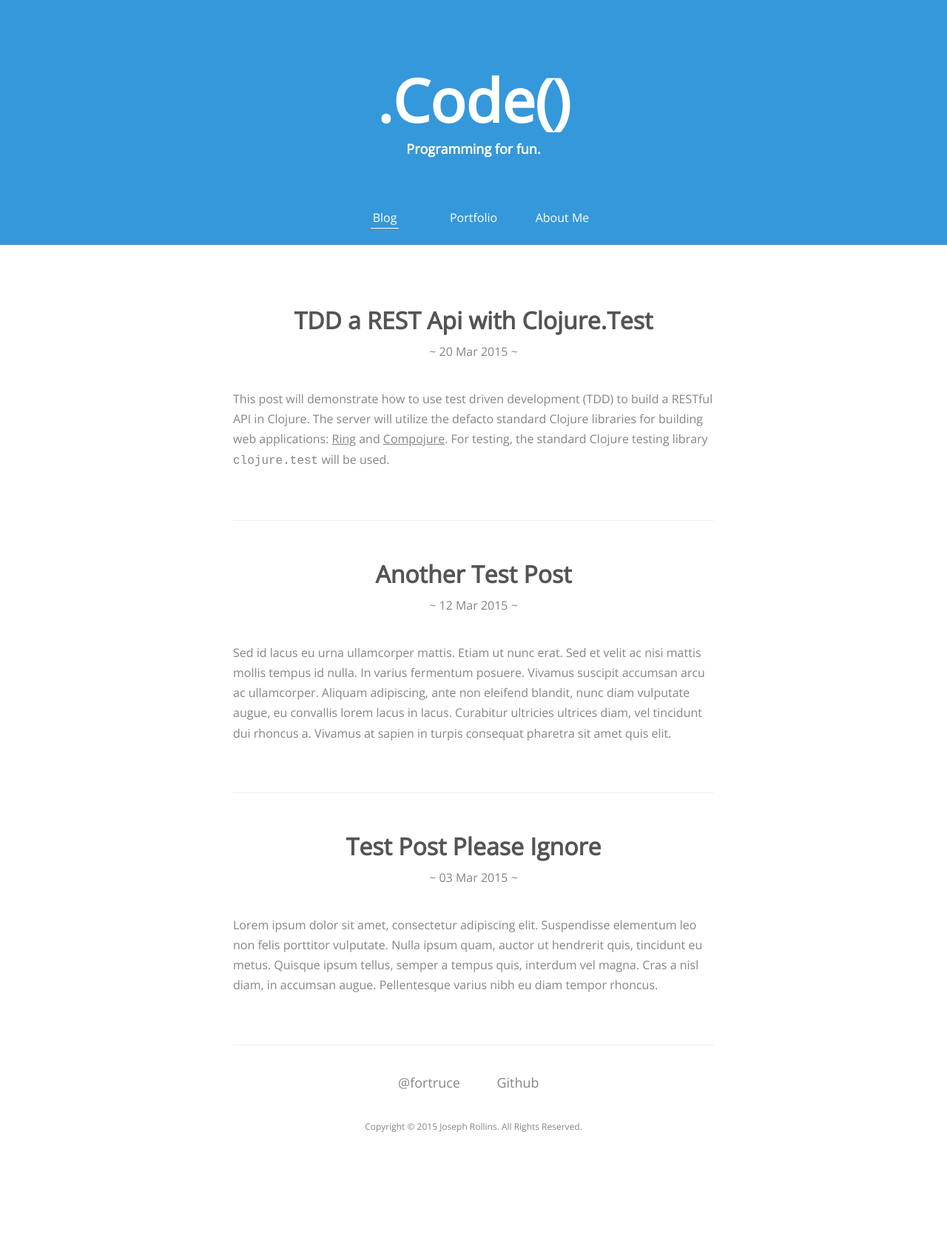
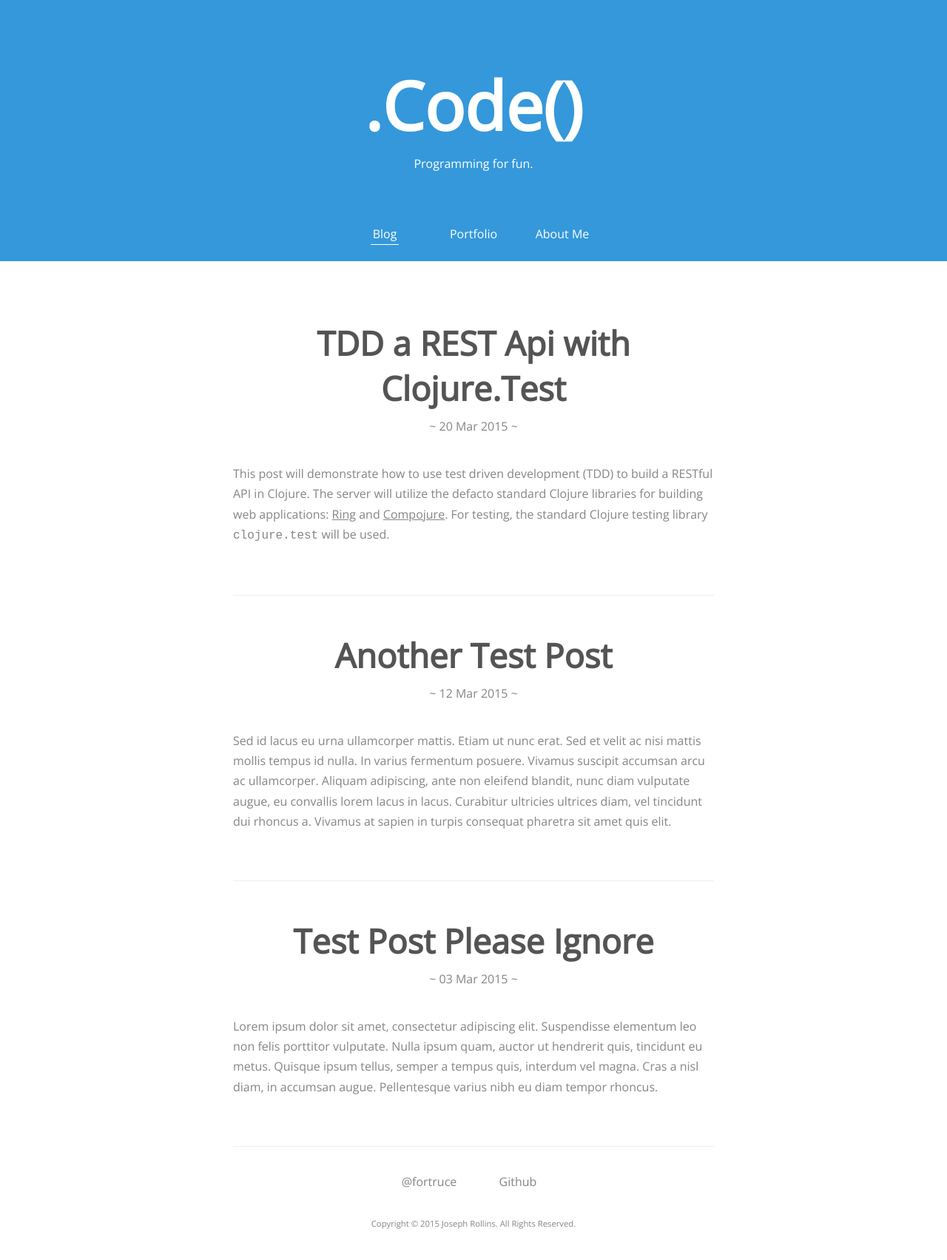
Before and after one commit to fortruce/fortruce.github.io, a Jekyll site: the page built from index.html, in a window 1280 px wide. Shown: the whole page at 74% size. Built offline with Jekyll 4.4.1, drawn with Linux system fonts in a browser that asks for light colours; the list of posts is cut into pages by our own code; before the commit the page ends 1573 px from its top, so only the background shows below that.

Commit message:
use em's for font-size

```diff
--- a/_includes/header.html
+++ b/_includes/header.html
@@ -1,7 +1,7 @@
 <header class="header">
   <hgroup>
     <h1 class="header__title"><a href="{{ site.url }}/">{{ site.title }}</a></h1>
-    <h2 class="header__tagline">{{ site.tagline }}</h2>
+    <p class="header__tagline">{{ site.tagline }}</p>
   </hgroup>
   <nav>
     <ul class="hnav">
--- a/css/main.scss
+++ b/css/main.scss
@@ -23,9 +23,14 @@
 
 html {
     font-family: $font-stack;
+    font-size: 1em;
     color: $font-primary;
     background: $background;
 }
+
+h1 { font-size: 2.827em; }
+h2 { font-size: 1.999em; }
+h3 { font-size: 1.414em; }
 
 p { line-height: 1.7em; }
 
@@ -88,13 +93,10 @@
     color: $header-text;
 
     .header__title {
-        font-size: 80px;
+        font-size: 5.653em;
         color: inherit;
     }
-    .header__tagline {
-        color: inherit;
-        font-size: 18px;
-    }
+    .header__tagline { margin-top: 5px; }
 
     hgroup { margin-bottom: 70px; }
 
@@ -129,7 +131,6 @@
     margin-bottom: 40px;
 
     .post__header__title {
-        font-size: 32px;
         margin-bottom: 10px;
     }
 }
@@ -148,8 +149,7 @@
     margin-bottom: 40px;
 
     .footer__social {
-        font-size: 18px;
         padding: 20px 0;
     }
-    .footer__copy { font-size: 12px; }
+    .footer__copy { font-size: 0.707em; }
  }
```
